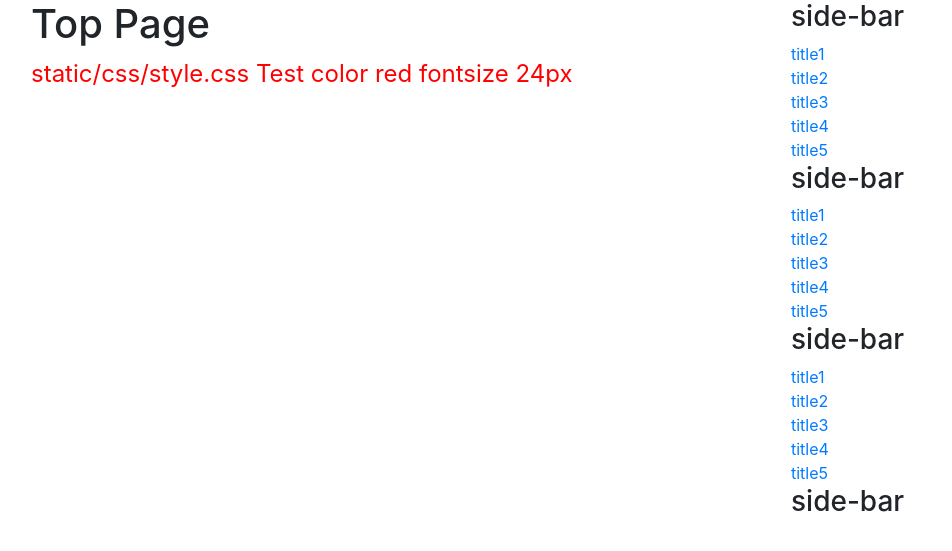
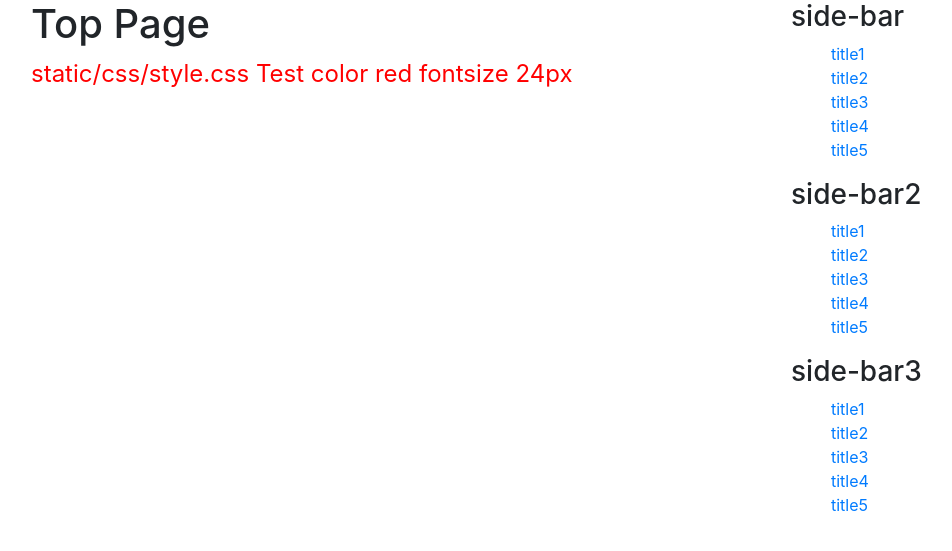
Before and after one commit to ma2ken-codingfan/Flask-Starter-Template, a Flask app: page / in a window 1280 px wide. Shown: the part 56-607 px from the top of the page, without its empty margins (54-1006 px from the left). Run offline with Flask 2, Linux system fonts and the light colour scheme; some libraries are stand-ins or nearby versions.

Commit message:
chenged ly-sidebar.html

```diff
--- a/static/css/style.css
+++ b/static/css/style.css
@@ -3,6 +3,6 @@
   font-size: 24px;
 }
 
-.side-bar__wedget {
+.wedget__items {
   list-style: none;
 }
--- a/templates/ly-sidebar.html
+++ b/templates/ly-sidebar.html
@@ -1,36 +1,37 @@
 <aside class="side-bar">
 
-  <div class="side-bar__wedget">
+  <div class="wedget">
     <h3>side-bar</h3>
+    <ul class="wedget__items">
       <li><a href="">title1</a></li>
       <li><a href="">title2</a></li>
       <li><a href="">title3</a></li>
       <li><a href="">title4</a></li>
       <li><a href="">title5</a></li>
+    </ul>
 
   </div>
 
   <div class="side-bar__wedget">
-    <h3>side-bar</h3>
+    <h3>side-bar2</h3>
+    <ul class="wedget__items">
       <li><a href="">title1</a></li>
       <li><a href="">title2</a></li>
       <li><a href="">title3</a></li>
       <li><a href="">title4</a></li>
       <li><a href="">title5</a></li>
-
+    </ul>
   </div>
 
   <div class="side-bar__wedget">
-    <h3>side-bar</h3>
+    <h3>side-bar3</h3>
+    <ul class="wedget__items">
       <li><a href="">title1</a></li>
       <li><a href="">title2</a></li>
       <li><a href="">title3</a></li>
       <li><a href="">title4</a></li>
       <li><a href="">title5</a></li>
-
+    </ul>
   </div>
 
 </aside>
-
-
-<h3>side-bar</h3>
```
Lines whose indentation alone changed are shown as unchanged.
